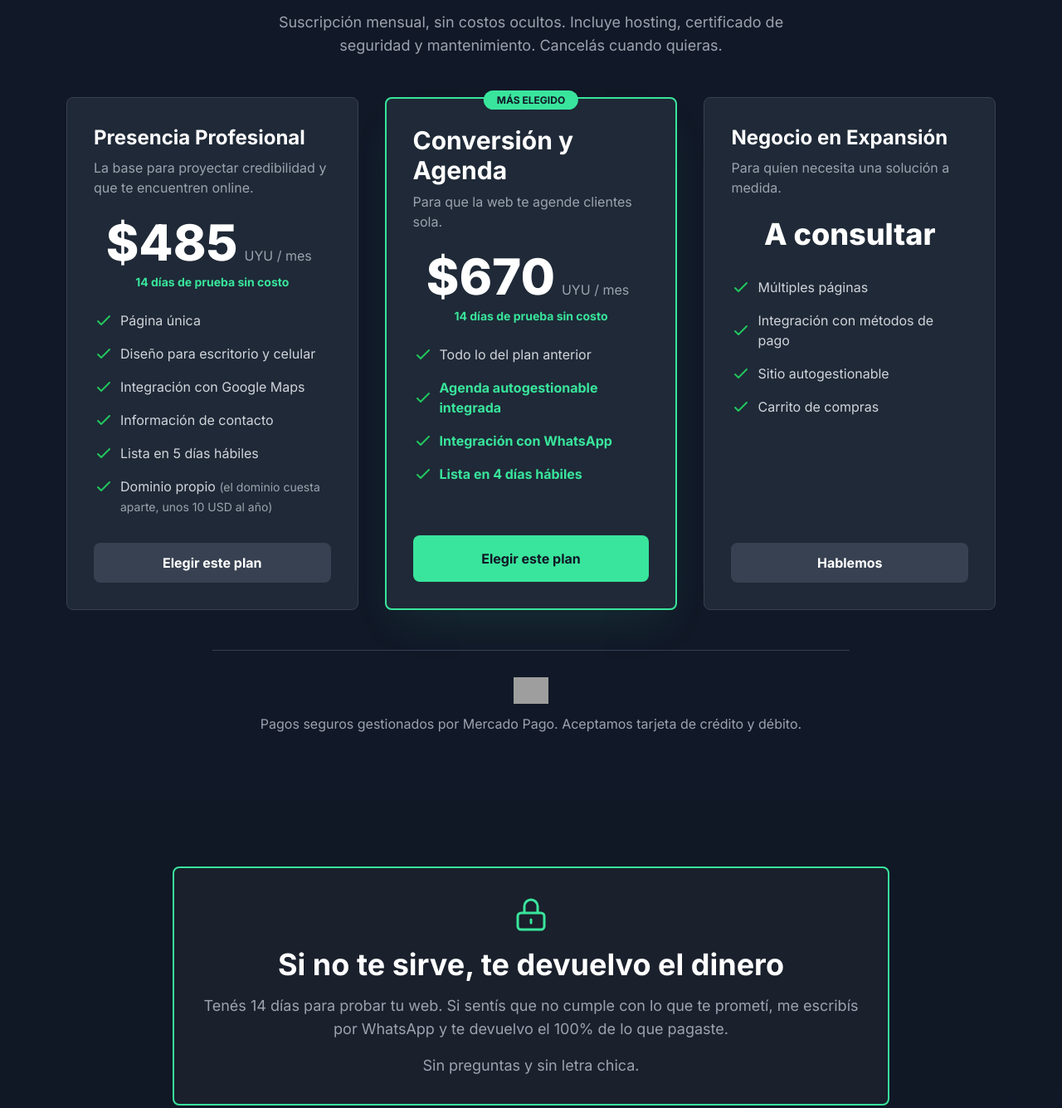
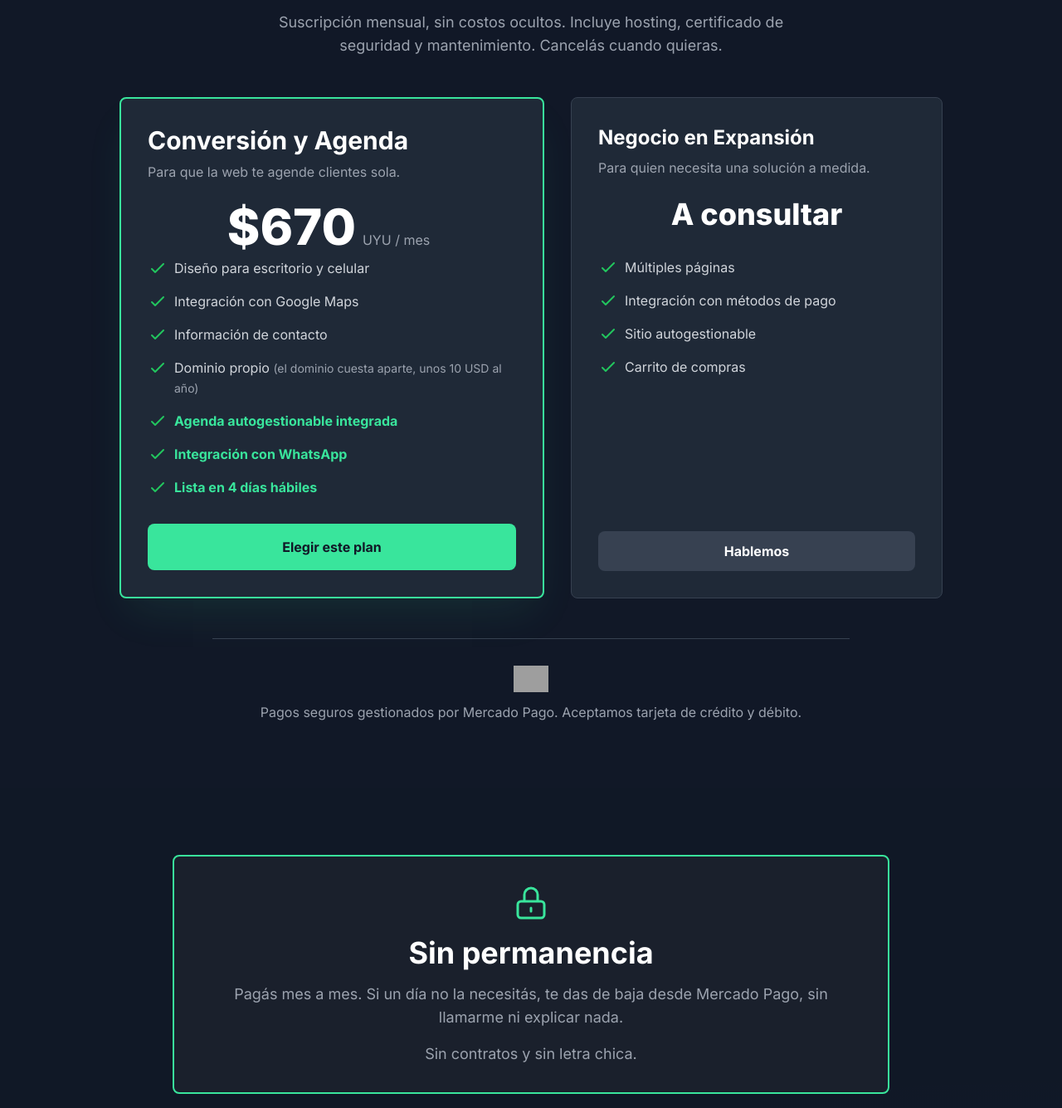
Before and after one commit to jperezpro/jperez, a website: page index.html in a window 1280 px wide. Shown: the part 3489-4824 px from the top of the page at 83% size. Drawn offline with Linux system fonts and the light colour scheme; grey boxes are pictures that could not be loaded.

Commit message:
Plan único de 670 pesos, sin prueba gratis ni garantía
Sale el plan Presencia Profesional (485 pesos) y sus menciones en
descripciones, JSON-LD y formulario. El plan Conversión y Agenda suma lo
básico del anterior y apunta al plan nuevo de Mercado Pago sin período de
prueba. La garantía de devolución pasa a "Sin permanencia".

Co-Authored-By: Claude Opus 5.5 <noreply@anthropic.com>

```diff
--- a/index.html
+++ b/index.html
@@ -5,14 +5,14 @@
     <meta name="viewport" content="width=device-width, initial-scale=1.0">
     <title>Javier Perez | Webs que agendan clientes - Montevideo, Uruguay</title>
     <link rel="canonical" href="https://jperez.pages.dev/">
-    <meta name="description" content="Diseño y desarrollo webs que convierten visitantes en citas agendadas. Para profesionales independientes en Uruguay: terapeutas, consultores, asesores y comercios. Desde $485 UYU/mes.">
+    <meta name="description" content="Diseño y desarrollo webs que convierten visitantes en citas agendadas. Para profesionales independientes en Uruguay: terapeutas, consultores, asesores y comercios. Con agenda incluida, $670 UYU/mes.">
     <meta name="author" content="Javier Perez">
 
     <!-- Open Graph -->
     <meta property="og:type" content="website">
     <meta property="og:url" content="https://jperez.pages.dev/">
     <meta property="og:title" content="Javier Perez | Webs que agendan clientes">
-    <meta property="og:description" content="Diseño y desarrollo webs que convierten visitantes en citas agendadas. Para profesionales independientes en Uruguay. Desde $485 UYU/mes.">
+    <meta property="og:description" content="Diseño y desarrollo webs que convierten visitantes en citas agendadas. Para profesionales independientes en Uruguay. Con agenda incluida, $670 UYU/mes.">
     <meta property="og:image" content="https://jperez.pages.dev/assets/images/herosection.png">
     <meta property="og:image:alt" content="Javier Perez, desarrollo web en Montevideo">
     <meta property="og:locale" content="es_UY">
@@ -67,20 +67,6 @@
                     "@type": "OfferCatalog",
                     "name": "Planes de desarrollo web",
                     "itemListElement": [
-                        {
-                            "@type": "Offer",
-                            "name": "Presencia Profesional",
-                            "description": "Sitio web de una página con diseño responsivo, Google Maps e información de contacto. Listo en 5 días hábiles.",
-                            "price": "485",
-                            "priceCurrency": "UYU",
-                            "priceSpecification": {
-                                "@type": "UnitPriceSpecification",
-                                "price": "485",
-                                "priceCurrency": "UYU",
-                                "billingIncrement": 1,
-                                "unitCode": "MON"
-                            }
-                        },
                         {
                             "@type": "Offer",
                             "name": "Conversión y Agenda",
@@ -421,45 +407,24 @@
 
                 <div class="flex flex-col lg:flex-row justify-center items-center lg:items-stretch gap-8">
 
-                    <!-- Plan 1 -->
-                    <div class="w-full max-w-md bg-gray-800 p-8 rounded-lg border border-gray-700 flex flex-col">
-                        <h3 class="text-2xl font-bold text-white">Presencia Profesional</h3>
-                        <p class="text-gray-400 mt-2 mb-6">La base para proyectar credibilidad y que te encuentren online.</p>
-                        <div class="mb-2 flex items-baseline justify-center">
-                            <span class="text-5xl sm:text-6xl font-extrabold text-white">$485</span>
-                            <span class="text-gray-400 mx-2">UYU / mes</span>
-                        </div>
-                        <p class="text-[#39E59C] text-sm mb-6 font-bold text-center">14 días de prueba sin costo</p>
-                        <ul class="space-y-4 text-gray-300 mb-8 grow">
-                            <li class="flex items-center"><svg class="h-6 w-6 text-green-500 mr-2 flex-shrink-0" fill="none" viewBox="0 0 24 24" stroke="currentColor"><path stroke-linecap="round" stroke-linejoin="round" stroke-width="2" d="M5 13l4 4L19 7"/></svg>Página única</li>
-                            <li class="flex items-center"><svg class="h-6 w-6 text-green-500 mr-2 flex-shrink-0" fill="none" viewBox="0 0 24 24" stroke="currentColor"><path stroke-linecap="round" stroke-linejoin="round" stroke-width="2" d="M5 13l4 4L19 7"/></svg>Diseño para escritorio y celular</li>
-                            <li class="flex items-center"><svg class="h-6 w-6 text-green-500 mr-2 flex-shrink-0" fill="none" viewBox="0 0 24 24" stroke="currentColor"><path stroke-linecap="round" stroke-linejoin="round" stroke-width="2" d="M5 13l4 4L19 7"/></svg>Integración con Google Maps</li>
-                            <li class="flex items-center"><svg class="h-6 w-6 text-green-500 mr-2 flex-shrink-0" fill="none" viewBox="0 0 24 24" stroke="currentColor"><path stroke-linecap="round" stroke-linejoin="round" stroke-width="2" d="M5 13l4 4L19 7"/></svg>Información de contacto</li>
-                            <li class="flex items-center"><svg class="h-6 w-6 text-green-500 mr-2 flex-shrink-0" fill="none" viewBox="0 0 24 24" stroke="currentColor"><path stroke-linecap="round" stroke-linejoin="round" stroke-width="2" d="M5 13l4 4L19 7"/></svg>Lista en 5 días hábiles</li>
-                            <li class="flex items-start"><svg class="h-6 w-6 text-green-500 mr-2 flex-shrink-0" fill="none" viewBox="0 0 24 24" stroke="currentColor"><path stroke-linecap="round" stroke-linejoin="round" stroke-width="2" d="M5 13l4 4L19 7"/></svg><span>Dominio propio <span class="text-gray-400 text-sm">(el dominio cuesta aparte, unos 10 USD al año)</span></span></li>
-                        </ul>
-                        <a href="https://www.mercadopago.com.uy/subscriptions/checkout?preapproval_plan_id=01c2f41e47ea4b58818dbfe5d335705d" target="_blank" rel="noopener noreferrer" class="w-full text-center bg-gray-700 text-white font-bold py-3 px-6 rounded-lg hover:bg-gray-600 transition-all duration-300 inline-block">Elegir este plan</a>
-                    </div>
-
                     <!-- Plan 2 -->
                     <div class="w-full max-w-lg bg-gray-800 p-8 rounded-lg border-2 border-[#39E59C] relative shadow-2xl shadow-[#39E59C]/10 flex flex-col">
-                        <div class="absolute top-0 -translate-y-1/2 left-1/2 -translate-x-1/2">
-                            <span class="bg-[#39E59C] text-gray-900 text-xs font-bold px-4 py-1 rounded-full uppercase">Más elegido</span>
-                        </div>
                         <h3 class="text-3xl font-bold text-white">Conversión y Agenda</h3>
                         <p class="text-gray-400 mt-2 mb-6">Para que la web te agende clientes sola.</p>
                         <div class="mb-2 flex items-baseline justify-center">
                             <span class="text-5xl sm:text-6xl font-extrabold text-white">$670</span>
                             <span class="text-gray-400 mx-2">UYU / mes</span>
                         </div>
-                        <p class="text-[#39E59C] text-sm mb-6 font-bold text-center">14 días de prueba sin costo</p>
                         <ul class="space-y-4 text-gray-300 mb-8 grow">
-                            <li class="flex items-center"><svg class="h-6 w-6 text-green-500 mr-2 flex-shrink-0" fill="none" viewBox="0 0 24 24" stroke="currentColor"><path stroke-linecap="round" stroke-linejoin="round" stroke-width="2" d="M5 13l4 4L19 7"/></svg>Todo lo del plan anterior</li>
+                            <li class="flex items-center"><svg class="h-6 w-6 text-green-500 mr-2 flex-shrink-0" fill="none" viewBox="0 0 24 24" stroke="currentColor"><path stroke-linecap="round" stroke-linejoin="round" stroke-width="2" d="M5 13l4 4L19 7"/></svg>Diseño para escritorio y celular</li>
+                            <li class="flex items-center"><svg class="h-6 w-6 text-green-500 mr-2 flex-shrink-0" fill="none" viewBox="0 0 24 24" stroke="currentColor"><path stroke-linecap="round" stroke-linejoin="round" stroke-width="2" d="M5 13l4 4L19 7"/></svg>Integración con Google Maps</li>
+                            <li class="flex items-center"><svg class="h-6 w-6 text-green-500 mr-2 flex-shrink-0" fill="none" viewBox="0 0 24 24" stroke="currentColor"><path stroke-linecap="round" stroke-linejoin="round" stroke-width="2" d="M5 13l4 4L19 7"/></svg>Información de contacto</li>
+                            <li class="flex items-start"><svg class="h-6 w-6 text-green-500 mr-2 flex-shrink-0" fill="none" viewBox="0 0 24 24" stroke="currentColor"><path stroke-linecap="round" stroke-linejoin="round" stroke-width="2" d="M5 13l4 4L19 7"/></svg><span>Dominio propio <span class="text-gray-400 text-sm">(el dominio cuesta aparte, unos 10 USD al año)</span></span></li>
                             <li class="flex items-center font-bold text-[#39E59C]"><svg class="h-6 w-6 text-green-500 mr-2 flex-shrink-0" fill="none" viewBox="0 0 24 24" stroke="currentColor"><path stroke-linecap="round" stroke-linejoin="round" stroke-width="2" d="M5 13l4 4L19 7"/></svg>Agenda autogestionable integrada</li>
                             <li class="flex items-center font-bold text-[#39E59C]"><svg class="h-6 w-6 text-green-500 mr-2 flex-shrink-0" fill="none" viewBox="0 0 24 24" stroke="currentColor"><path stroke-linecap="round" stroke-linejoin="round" stroke-width="2" d="M5 13l4 4L19 7"/></svg>Integración con WhatsApp</li>
                             <li class="flex items-center font-bold text-[#39E59C]"><svg class="h-6 w-6 text-green-500 mr-2 flex-shrink-0" fill="none" viewBox="0 0 24 24" stroke="currentColor"><path stroke-linecap="round" stroke-linejoin="round" stroke-width="2" d="M5 13l4 4L19 7"/></svg>Lista en 4 días hábiles</li>
                         </ul>
-                        <a href="https://www.mercadopago.com.uy/subscriptions/checkout?preapproval_plan_id=3b6b9327dbff447baac8e79e41cf7f52" target="_blank" rel="noopener noreferrer" class="w-full text-center bg-[#39E59C] text-gray-900 font-bold py-4 px-6 rounded-lg hover:brightness-110 transition-all duration-300 inline-block">Elegir este plan</a>
+                        <a href="https://www.mercadopago.com.uy/subscriptions/checkout?preapproval_plan_id=3050c9a9acf04c25b860b47dc08a3ac8" target="_blank" rel="noopener noreferrer" class="w-full text-center bg-[#39E59C] text-gray-900 font-bold py-4 px-6 rounded-lg hover:brightness-110 transition-all duration-300 inline-block">Elegir este plan</a>
                     </div>
 
                     <!-- Plan 3 -->
@@ -488,7 +453,7 @@
             </div>
         </section>
 
-        <!-- Garantía -->
+        <!-- Sin permanencia -->
         <section class="py-16 md:py-20 bg-gray-900/50">
             <div class="max-w-4xl mx-auto px-4">
                 <div class="guarantee-box text-center">
@@ -497,10 +462,10 @@
                             <path stroke-linecap="round" stroke-linejoin="round" stroke-width="1.5" d="M12 15v2m-6 4h12a2 2 0 002-2v-6a2 2 0 00-2-2H6a2 2 0 00-2 2v6a2 2 0 002 2zm10-10V7a4 4 0 00-8 0v4h8z" />
                         </svg>
                     </div>
-                    <h2 class="text-3xl sm:text-4xl font-bold text-white mb-4">Si no te sirve, te devuelvo el dinero</h2>
+                    <h2 class="text-3xl sm:text-4xl font-bold text-white mb-4">Sin permanencia</h2>
                     <div class="text-lg text-gray-400 space-y-4">
-                        <p>Tenés 14 días para probar tu web. Si sentís que no cumple con lo que te prometí, me escribís por WhatsApp y te devuelvo el 100% de lo que pagaste.</p>
-                        <p>Sin preguntas y sin letra chica.</p>
+                        <p>Pagás mes a mes. Si un día no la necesitás, te das de baja desde Mercado Pago, sin llamarme ni explicar nada.</p>
+                        <p>Sin contratos y sin letra chica.</p>
                     </div>
                 </div>
             </div>
@@ -656,7 +621,6 @@
                             <label for="consulta-plan" class="block text-sm font-bold text-gray-300 mb-2">Plan que te interesa</label>
                             <select id="consulta-plan" name="plan" class="w-full bg-gray-900 border border-gray-700 rounded-lg px-4 py-3 text-white placeholder-gray-500 focus:outline-none focus:ring-2 focus:ring-[#39E59C] focus:border-[#39E59C]">
                                 <option value="">Todavía no sé</option>
-                                <option value="Presencia Profesional">Presencia Profesional</option>
                                 <option value="Conversión y Agenda">Conversión y Agenda</option>
                                 <option value="Negocio en Expansión">Negocio en Expansión</option>
                             </select>
```
Also changed, not shown: pages/gracias.html (+1 -1 lines), README.md.
